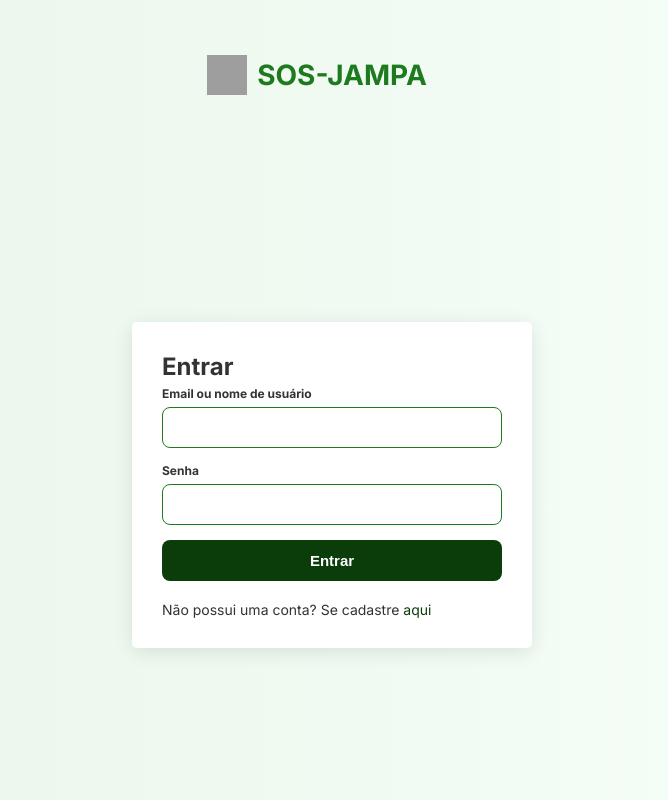
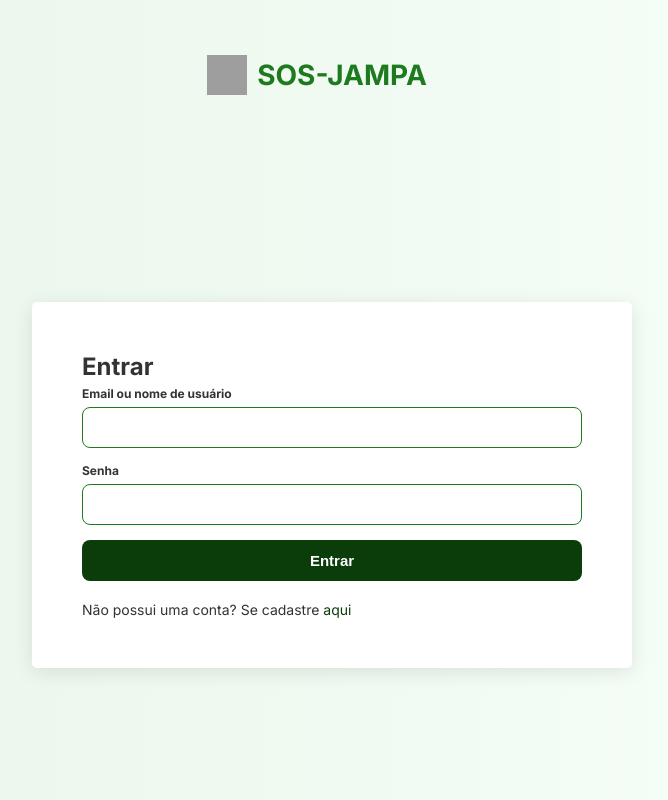
Before and after one commit to jhenriquecs/PROJETO-SOS-JAMPA, a Python web app: template app/templates/login.html in a window 1280 px wide. Shown: the whole page, without its empty margins (308-976 px from the left). Run offline with Jinja, Linux system fonts and the light colour scheme; the template is opened without the code that fills it, so the values that code supplies are empty; grey boxes are pictures that could not be loaded.

Commit message:
feat(login): adiciona media query para tablets e amplia o tamanho do card de login

```diff
--- a/app/static/css/style.css
+++ b/app/static/css/style.css
@@ -117,3 +117,13 @@ button:active{
 .login-card p a:hover{
     color: #1E7A1E;
 }
+
+/*------------------*/
+/* TELAS >= 768px   */
+/*------------------*/
+@media (min-width: 768px){
+    .login-card {
+        padding: 50px;
+        max-width: 600px;
+    }
+}
```
